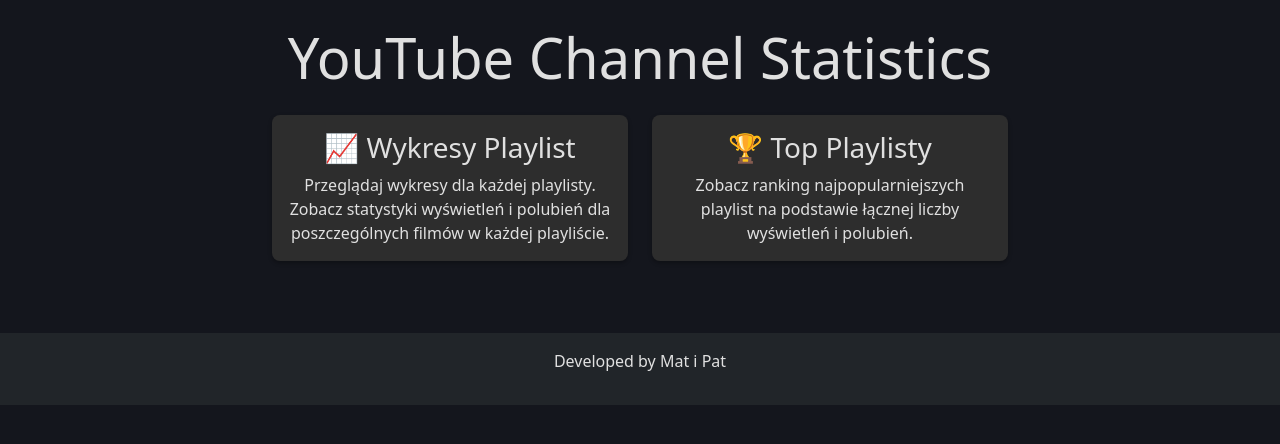
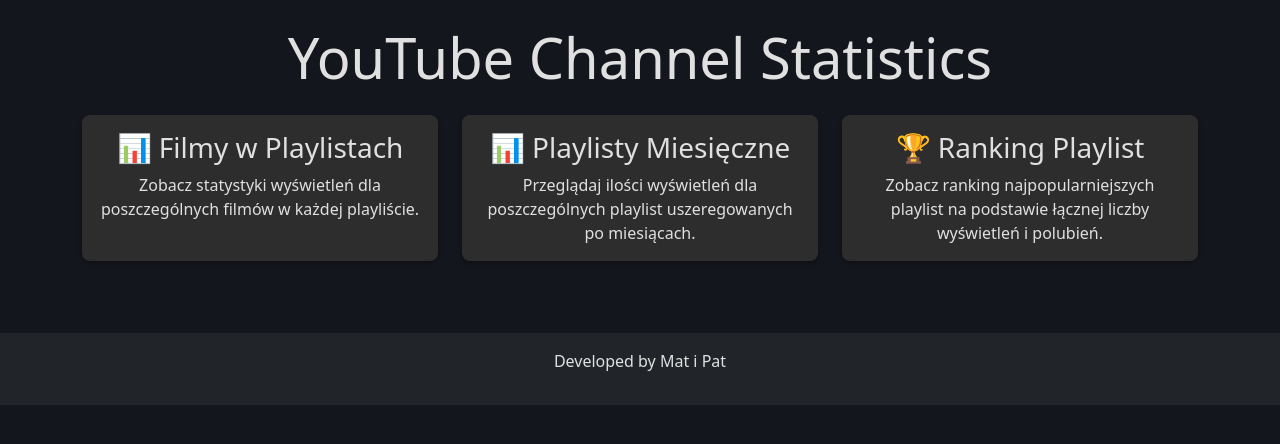
Before and after one commit to mwisniewski1991/zero_stats, a Flask app: page / in a window 1280 px wide. Shown: the part 62-506 px from the top of the page. Run offline with Flask 3, Linux system fonts and the light colour scheme.

Commit message:
Add new link for playlists_monthly

```diff
--- a/app/website/app/blueprints/main/templates/main.html
+++ b/app/website/app/blueprints/main/templates/main.html
@@ -18,10 +18,19 @@
     <div class="col-md-4 mb-4">
         <a href="{{ url_for('playlists.playlists_index') }}" class="card h-100 text-decoration-none card-link-tile">
             <div class="card-body text-center">
-                <h3 class="card-title">📈 Wykresy Playlist</h3>
+                <h3 class="card-title">📊 Filmy w Playlistach</h3>
                 <p class="card-text">
-                    Przeglądaj wykresy dla każdej playlisty. Zobacz statystyki wyświetleń
-                    i polubień dla poszczególnych filmów w każdej playliście.
+                    Zobacz statystyki wyświetleń dla poszczególnych filmów w każdej playliście.
+                </p>
+            </div>
+        </a>
+    </div>
+    <div class="col-md-4 mb-4">
+        <a href="{{ url_for('playlists_monthly.playlists_monthly_index') }}" class="card h-100 text-decoration-none card-link-tile">
+            <div class="card-body text-center">
+                <h3 class="card-title">📊 Playlisty Miesięczne</h3>
+                <p class="card-text">
+                    Przeglądaj ilości wyświetleń dla poszczególnych playlist uszeregowanych po miesiącach.
                 </p>
             </div>
         </a>
@@ -29,7 +38,7 @@
     <div class="col-md-4 mb-4">
         <a href="{{ url_for('top_playlists.top_playlists_index') }}" class="card h-100 text-decoration-none card-link-tile">
             <div class="card-body text-center">
-                <h3 class="card-title">🏆 Top Playlisty</h3>
+                <h3 class="card-title">🏆 Ranking Playlist</h3>
                 <p class="card-text">
                     Zobacz ranking najpopularniejszych playlist na podstawie
                     łącznej liczby wyświetleń i polubień.
```
